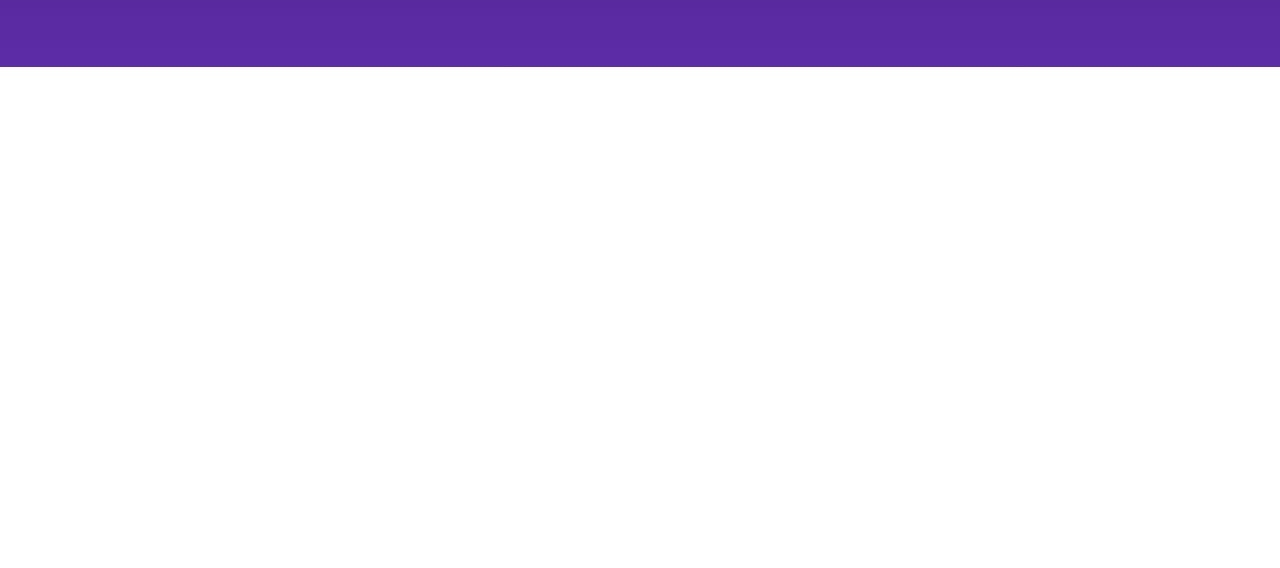
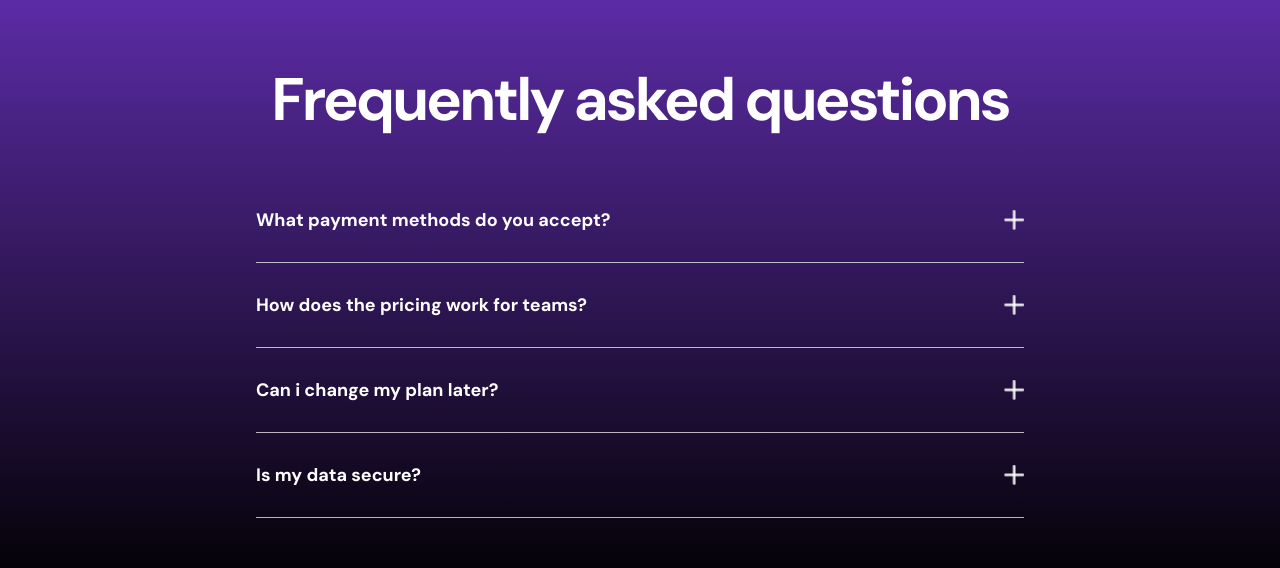
Before and after one commit to Shivathmika20/sasslanding-page, a Next.js app: page / in a window 1280 px wide. Shown: the part 2991-3559 px from the top of the page. Before the commit the page ends 3058 px from the top, so only its background shows below. Built offline with nearby package versions, Linux system fonts and the light colour scheme.

Commit message:
feat: Faq

```diff
--- a/app/page.tsx
+++ b/app/page.tsx
@@ -4,6 +4,7 @@ import Navbar from "@/components/Navbar";
 import Logo from "@/components/Logo"
 import Features from "@/components/Features";
 import Showcase from "@/components/Showcase";
+import Faq from "@/components/Faq";
 
 
 export default function Home() {
@@ -15,6 +16,7 @@ export default function Home() {
       <Logo />
       <Features />
       <Showcase />
+      <Faq />
     </div>
   );
 }
--- /dev/null
+++ b/components/Faq.tsx
@@ -0,0 +1,42 @@
+
+import plusign from '../public/plus.png'
+import Image from 'next/image'
+
+const faq=[
+    {
+        qus:"What payment methods do you accept?",
+    },
+    {
+        qus:"How does the pricing work for teams?",
+    },
+    {
+        qus:"Can i change my plan later?",
+    },
+    {
+        qus:"Is my data secure?",
+    },
+]
+function Faq() {
+  return (
+    <div className=' text-white bg-gradient-to-b from-[#5D2CA8] to-black py-16 sm:py-20 '>
+        <div className='px-6'>
+            <h2 className='text-center text-4xl font-bold tracking-tighter sm:text-6xl '>
+            Frequently
+            asked questions
+            </h2>
+            <div className='mt-12 max-w-3xl mx-auto'>
+                {faq.map(({qus})=>(
+                    <div className='hover:cursor-pointer' key={qus}>
+                        <div className='flex items-center py-7 border-b border-white/70' >
+                            <span className='flex-1 text-lg font-bold'>{qus}</span>
+                            <Image src={plusign} alt='plus' width={20} height={20}/>
+                        </div>
+                    </div>
+                ))}
+            </div>
+        </div>
+    </div>
+  )
+}
+
+export default Faq
--- a/components/Showcase.tsx
+++ b/components/Showcase.tsx
@@ -8,7 +8,7 @@ function Showcase() {
         <div className='px-6 mx-auto'>
             <h2 className='text-center font-bold text-4xl sm:text-6xl tracking-tighter'>Intuitive interface</h2>
             <p className='text-center mt-5 text-xl text-white/70 max-w-xl mx-auto'>Celebrate the joy of accomplishment with an app designed to track your progress, motivate your efforts, and celebrate your successes, one task at a time.</p>
-            <Image src={showcase} alt='showcase' width={500} height={500} className='mt-14 mx-auto w-full'/>
+            <Image src={showcase} alt='showcase' width={500} height={500} className='mt-14 mx-auto w-11/12'/>
 
         </div>
     </div>
```
Also changed, not shown: public/plus.png (added).
